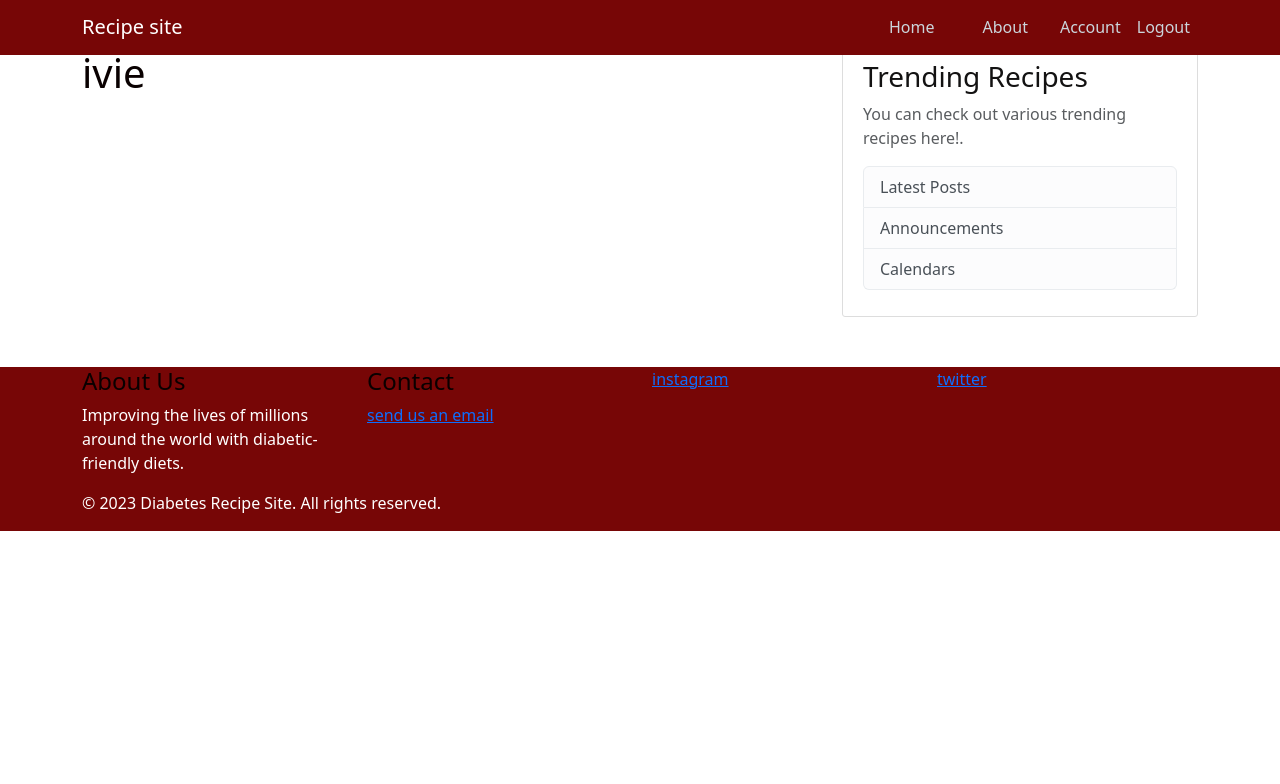
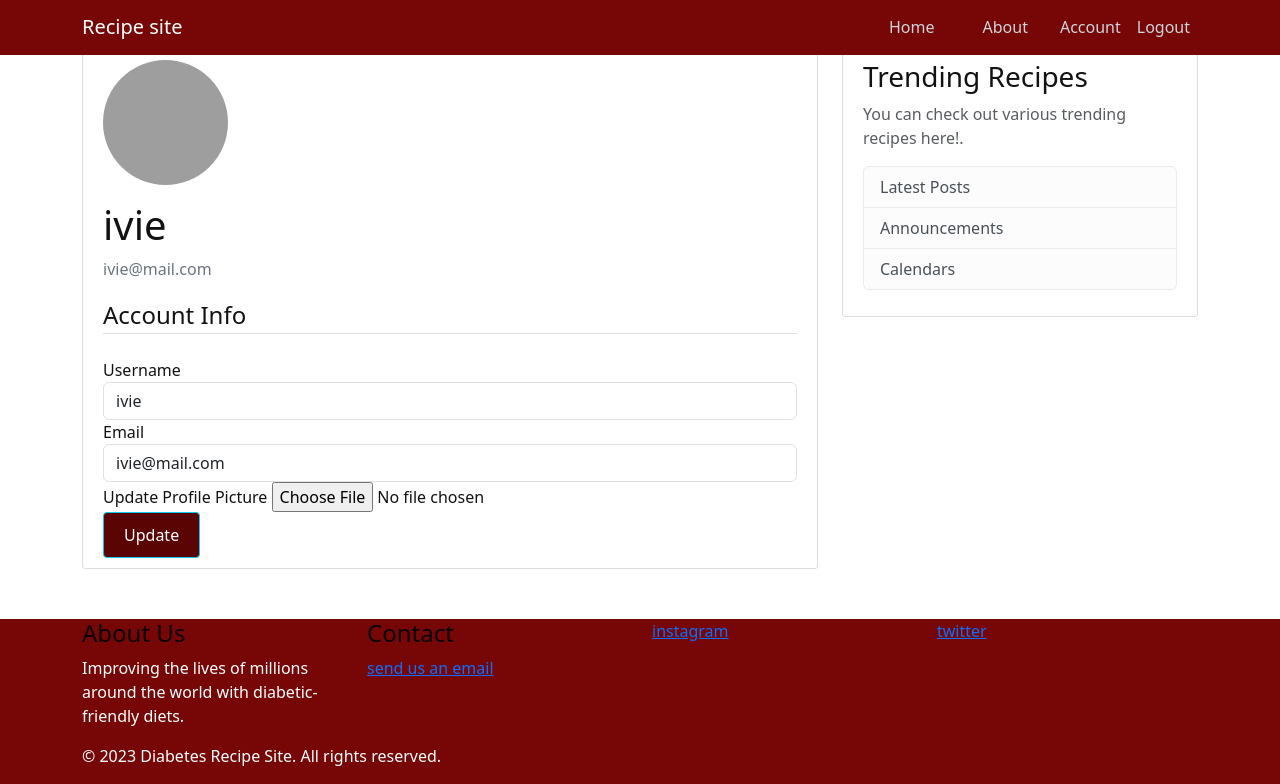
Before and after one commit to GodswillAikpitanyi/Recipe_App, a Flask app: page /account in a window 1280 px wide. Shown: the part 31-815 px from the top of the page. Before the commit the page ends 562 px from the top, so only its background shows below. Run offline with Flask 3, Linux system fonts and the light colour scheme; a user stored in the database is signed in; some libraries are stand-ins or nearby versions; grey boxes are pictures that could not be loaded.

Commit message:
User Authentication

```diff
--- a/recipeapp/forms.py
+++ b/recipeapp/forms.py
@@ -1,8 +1,12 @@
 from flask_wtf import FlaskForm
+from flask_wtf.file import FileField, FileAllowed
+from flask_login import current_user
 from wtforms import StringField, PasswordField, SubmitField, BooleanField
 from wtforms.validators import DataRequired, Length, Email, EqualTo, ValidationError
 from recipeapp.models import User
 
+
+# Registration Form
 class RegistrationForm(FlaskForm):
     username = StringField('Username', validators=[DataRequired(), Length(min=2, max=20)])
     email = StringField('Email', validators=[DataRequired(), Email()])
@@ -22,10 +26,31 @@ class RegistrationForm(FlaskForm):
             raise ValidationError('Email is taken, please choose a different one.')
 
 
-
+# Login Form
 class LoginForm(FlaskForm):
     email = StringField('Email', validators=[DataRequired(), Email()])
     password = PasswordField('Password', validators=[DataRequired(), Length(min=8)])
     remember = BooleanField('Remember Me')
 
     submit = SubmitField('Login')
+
+
+# Update Account Form #
+class UpdateAccountForm(FlaskForm):
+    username = StringField('Username', validators=[DataRequired(), Length(min=2, max=20)])
+    email = StringField('Email', validators=[DataRequired(), Email()])
+    picture = FileField('Update Profile Picture', validators=[FileAllowed(['jpg', 'png'])])
+
+    submit = SubmitField('Update')
+
+    def validate_username(self, username):
+        if username.data != current_user.username:
+            user = User.query.filter_by(username=username.data).first()
+            if user:
+                raise ValidationError('Username is taken, please choose a different one.')
+
+    def validate_email(self, email):
+        if email.data != current_user.email:
+            user = User.query.filter_by(email=email.data).first()
+            if user:
+                raise ValidationError('Email is taken, please choose a different one.')
--- a/recipeapp/routes.py
+++ b/recipeapp/routes.py
@@ -1,7 +1,10 @@
 # Imports #
+import os
+import secrets
+from PIL import Image
 from flask import render_template, url_for, flash, redirect, request
 from recipeapp import app, db, bcrypt
-from recipeapp.forms import RegistrationForm, LoginForm
+from recipeapp.forms import RegistrationForm, LoginForm, UpdateAccountForm
 from recipeapp.models import User, Recipe, Category, Ingredient, RecipeIngredient, RecipeCategory, Favorite
 from flask_login import login_user, current_user, logout_user, login_required
 
@@ -72,8 +75,38 @@ def logout():
     logout_user()
     return redirect(url_for('home'))
 
+def save_picture(form_picture):
+    #saving pictures Uniquely
+    random_hex = secrets.token_hex(8)
+    _, f_ext = os.path.splitext(form_picture.filename)
+    picture_fn = random_hex + f_ext
+    picture_path = os.path.join(app.root_path, 'static/profile_pictures', picture_fn)
 
-@app.route("/account")
+    # Resizing pictures
+    output_size = (125, 125)
+    im = Image.open(form_picture)
+    im.thumbnail(output_size)
+    im.save(picture_path)
+
+    return(picture_fn)
+
+
+@app.route("/account", methods=['GET', 'POST'])
 @login_required
 def account():
-    return render_template('account.html', title='Account')
+    form = UpdateAccountForm()
+    if form.validate_on_submit():
+        if form.picture.data:
+            picture_file = save_picture(form.picture.data)
+            current_user.avatar = picture_file
+        current_user.username = form.username.data
+        current_user.email = form.email.data
+        db.session.commit()
+        flash('Your account has been updated!', 'success')
+        return redirect(url_for('account'))
+    elif request.method == 'GET':
+        form.username.data = current_user.username
+        form.email.data = current_user.email
+    avatar = url_for('static', filename='profile_pictures/' + current_user.avatar)
+    return render_template('account.html', title='Account',
+                            avatar=avatar, form=form)
--- a/recipeapp/templates/account.html
+++ b/recipeapp/templates/account.html
@@ -1,5 +1,65 @@
 {% extends "layout.html" %}
 {% block content %}
+  <div class="content-section">
+    <div class="media">
+      <img class="rounded-circle account-img" src="{{ avatar }}">
+      <div class="media-body">
+        <h2 class="account-heading">{{ current_user.username }}</h2>
+        <p class="text-secondary">{{ current_user.email }}</p>
+      </div>
+    </div>
+    <form method="POST" action="" enctype="multipart/form-data">
+      {{ form.hidden_tag() }}
+      <fieldset class="form-group">
+        <legend class="border-bottom mb-4">Account Info</legend>
 
-  <h1>{{ current_user.username }}</h1>
+        <!-- Username form section -->
+        <div class="form-group">
+          {{ form.username.label(class="form-control-label") }}
+
+          {% if form.username.errors %}
+            {{ form.username(class="form-control form-control-label-lg is-invalid") }}
+            <div class="invalid-feedback">
+              {% for error in form.username.errors %}
+                <span>{{ error }}</span>
+              {% endfor %}
+            </div>
+          {% else %}
+            {{ form.username(class="form-control form-control-label-lg") }}
+          {% endif %}
+        </div>
+
+        <!-- Email form section-->
+        <div class="form-group">
+          {{ form.email.label(class="form-control-label") }}
+          {% if form.email.errors %}
+            {{ form.email(class="form-control form-control-label-lg is-invalid") }}
+            <div class="invalid-feedback">
+              {% for error in form.email.errors %}
+                <span>{{ error }}</span>
+              {% endfor %}
+            </div>
+          {% else %}
+            {{ form.email(class="form-control form-control-label-lg") }}
+          {% endif %}
+        </div>
+
+        <!-- update profile picture form -->
+        <div class="form-group">
+          {{ form.picture.label() }}
+          {{ form.picture(class="form-control-file") }}
+          {% if form.picture.errors %}
+            {% for error in form.picture.errors %}
+              <span class="text-danger">{{ error }}</span></br>
+            {% endfor %}
+          {% endif %}
+        </div>
+      </fieldset>
+
+      <!-- submit button for the forms -->
+      <div class="form-group">
+        {{ form.submit(class="btn btn-outline-info")}}
+      </div>
+    </form>
+  </div>
 {% endblock content %}
```
